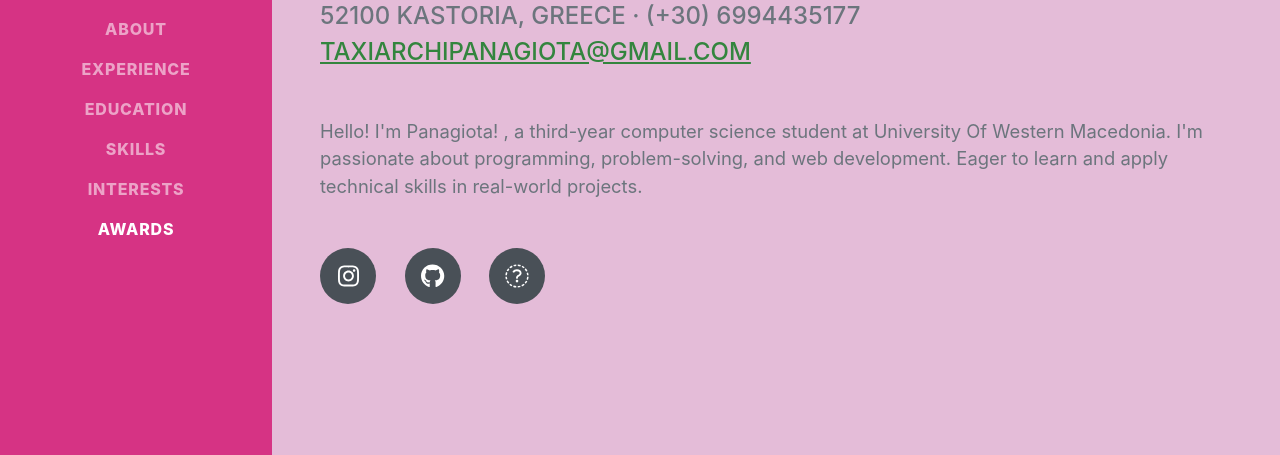
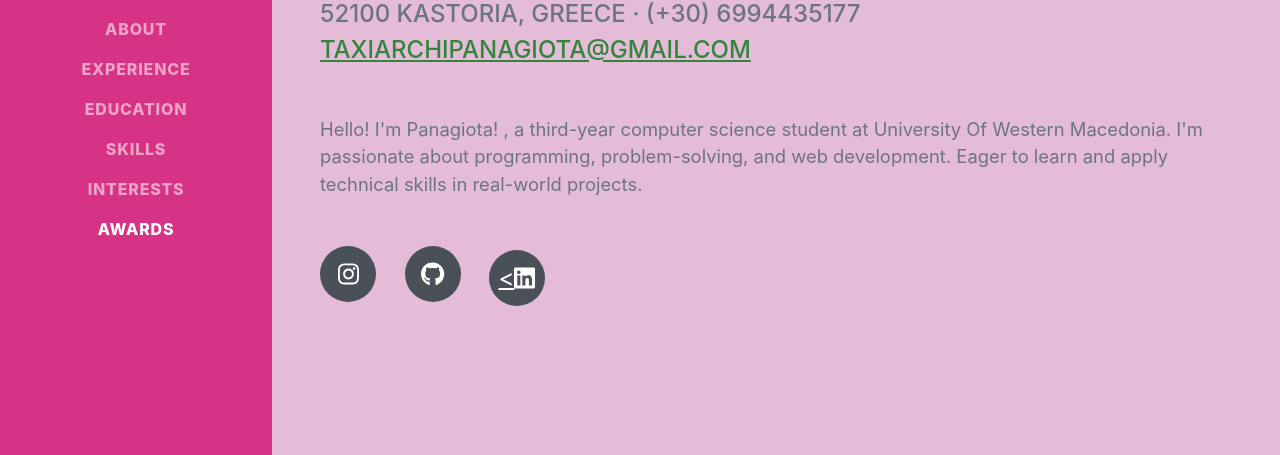
Before and after one commit to TaxiarchiPan/PanagiotaTaxiarchiResume, a plain HTML site: page index.html in a window 1280 px wide. Shown: the part 345-800 px from the top of the page. Drawn offline with nearby package versions, Linux system fonts and the light colour scheme; a web font is replaced by a local one.

Commit message:
Update LinkedIn icon class in index.html

```diff
--- a/index.html
+++ b/index.html
@@ -52,7 +52,7 @@
                     <div class="social-icons">
                         <a class="social-icon" href="https://www.instagram.com/stray.chip/"><i class="fab fa-instagram"></i></a>
                         <a class="social-icon" href="https://github.com/TaxiarchiPan"><i class="fab fa-github"></i></a>
-                        <a class="social-icon" href="https://www.linkedin.com/in/taxiarchi-panagiota-20658b389/"> <i class="fa fa-linkedin"></i> </a>
+                        <a class="social-icon" href="https://www.linkedin.com/in/taxiarchi-panagiota-20658b389/"> <<i class="fa-brands fa-linkedin"></i> </a>
                     </div>
                 </div>
             </section>
```
